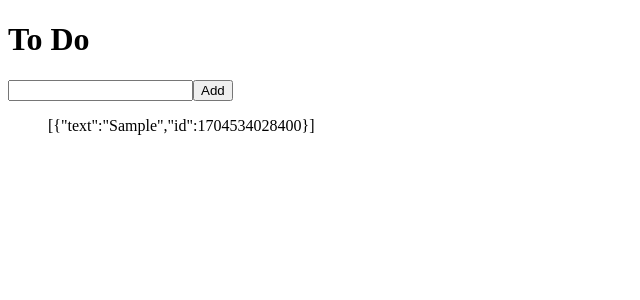
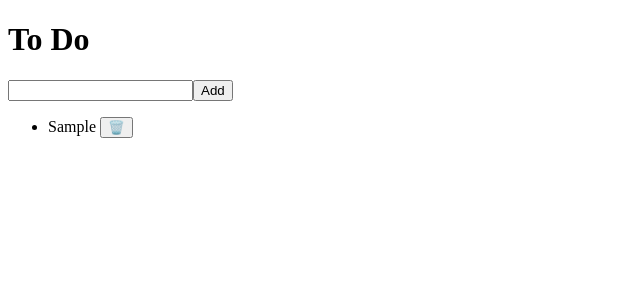
Before and after one commit to kangmin01/vanilla-redux, a React (Create React App) app: page / in a window 1280 px wide. Both pictures are taken after typing "Sample" into the empty fields and a click on the button "Add". Shown: the top 300 px of the page, without its empty margins (0-640 px from the left). Built offline with nearby package versions, Linux system fonts and the light colour scheme.

Commit message:
#3.4 Deleting To Do

```diff
--- /dev/null
+++ b/src/components/ToDo.jsx
@@ -0,0 +1,18 @@
+import { connect } from "react-redux";
+import { actionCreators } from "../store";
+
+function ToDo({ text, deleteToDo }) {
+  return (
+    <li>
+      {text} <button onClick={deleteToDo}>🗑️</button>
+    </li>
+  );
+}
+
+function mapDispatchToProps(dispatch, ownProps) {
+  return {
+    deleteToDo: () => dispatch(actionCreators.deleteToDo(ownProps.id)),
+  };
+}
+
+export default connect(null, mapDispatchToProps)(ToDo);
--- a/src/pages/Home.jsx
+++ b/src/pages/Home.jsx
@@ -1,6 +1,7 @@
 import { useState } from "react";
 import { connect } from "react-redux";
 import { actionCreators } from "../store";
+import ToDo from "../components/ToDo";
 
 function Home({ toDos, addToDo }) {
   const [text, setText] = useState("");
@@ -17,7 +18,11 @@
         <input type="text" value={text} onChange={onChange} />
         <button>Add</button>
       </form>
-      <ul>{JSON.stringify(toDos)}</ul>
+      <ul>
+        {toDos.map((toDo) => (
+          <ToDo {...toDo} key={toDo.id} />
+        ))}
+      </ul>
     </>
   );
 }
```
